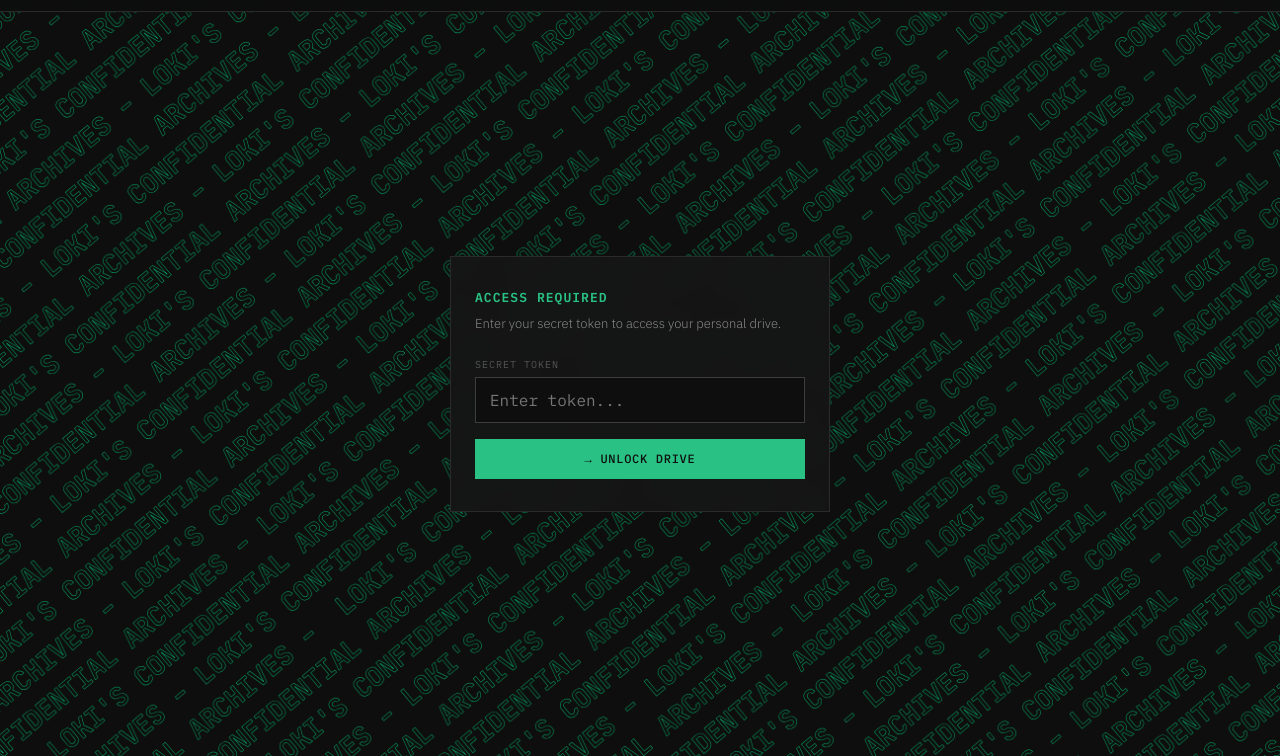
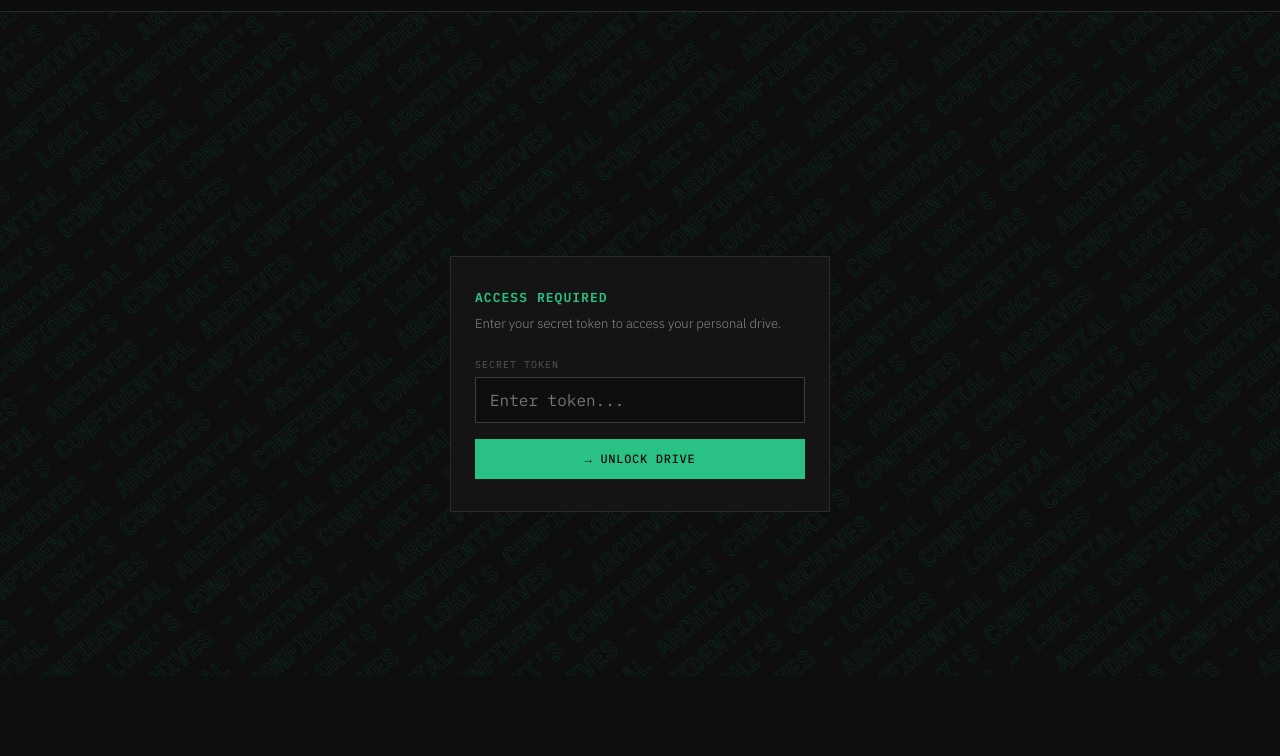
Before and after one commit to wadegonzales/LokiDrive, a website: page public/index.html in a window 1280 px wide. Shown: the part 44-800 px from the top of the page. Drawn offline with Linux system fonts and the light colour scheme.

Commit message:
Update index.html

```diff
--- a/public/index.html
+++ b/public/index.html
@@ -26,7 +26,7 @@
     * { box-sizing: border-box; margin: 0; padding: 0; }
 
     body {
-      background: url('/bg.png') center center / cover fixed;
+
       background-color: #0e0e0e;
       color: var(--text);
       font-family: var(--sans);
@@ -213,6 +213,14 @@
       #toast { left: auto; right: 24px; bottom: 24px; transform: translateY(8px); width: auto; }
       #toast.show { transform: translateY(0); }
     }
+
+    .bg-loki{
+  position: absolute;
+  width: 100%;
+  object-fit: fill;      /* fill entire screen */
+  background-position: center;  /* center image */
+  opacity: 30%;
+}
   </style>
 </head>
 <body>
@@ -227,7 +235,7 @@
     <button class="btn btn-ghost" id="logout-btn" style="display:none;font-size:11px;">Logout</button>
   </div>
 </header>
-
+<img class="bg-loki" src="/bg.png">
 <div id="auth-gate">
   <div class="auth-box">
     <h2>Access Required</h2>
```
